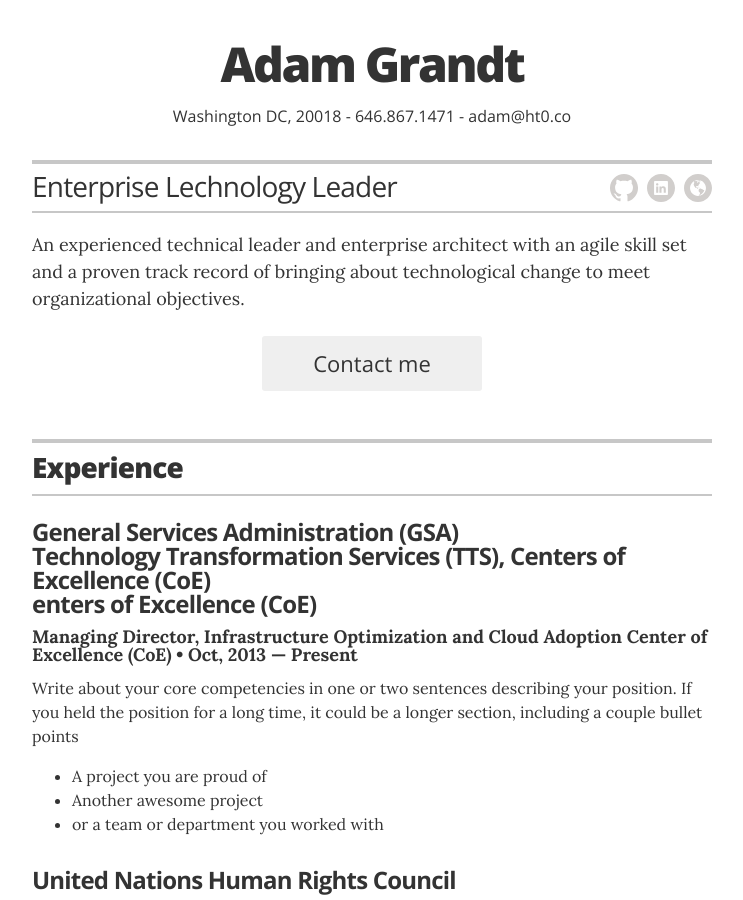
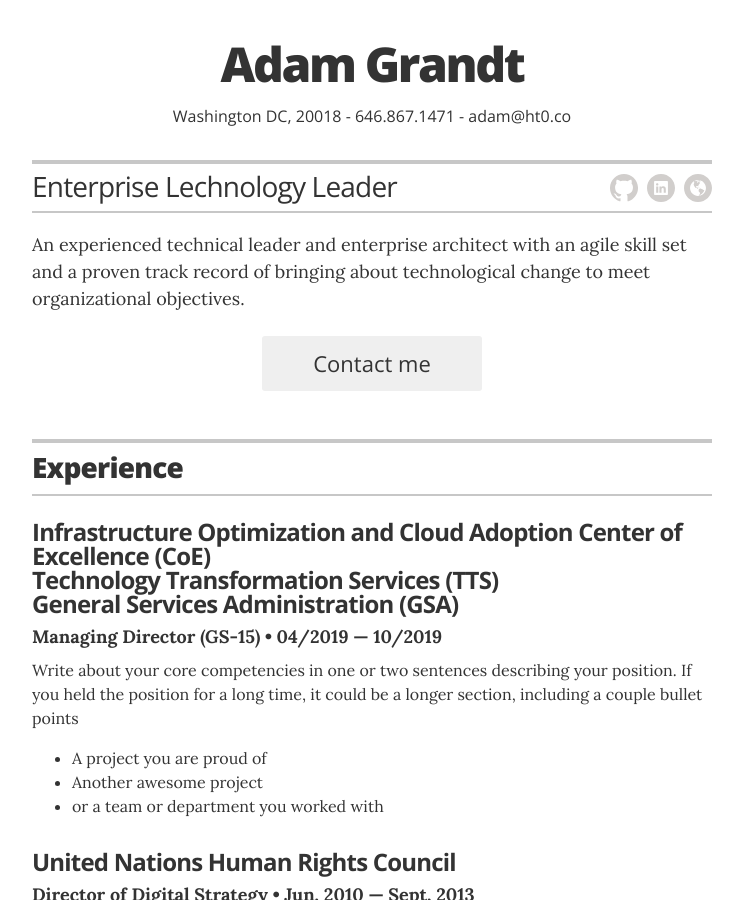
Before and after one commit to inuwashi/inuwashi.github.io, a Jekyll site: the page built from index.html, in a window 1280 px wide and 900 px high. Shown: the whole window, without its empty margins (268-1011 px from the left). Built offline with Jekyll 4.4.1, drawn with Linux system fonts in a browser that asks for light colours.

Commit message:
Some cleanup

```diff
--- a/_data/experience.yml
+++ b/_data/experience.yml
@@ -1,8 +1,8 @@
 # Jobs
 # VP of Global Communications
-- company: General Services Administration (GSA)</br>Technology Transformation Services (TTS), Centers of Excellence (CoE)</br>enters of Excellence (CoE)
-  position: Managing Director, Infrastructure Optimization and Cloud Adoption Center of Excellence (CoE)
-  duration: Oct, 2013 &mdash; Present
+- company: Infrastructure Optimization and Cloud Adoption Center of Excellence (CoE)</br>Technology Transformation Services (TTS)</br>General Services Administration (GSA)
+  position: Managing Director (GS-15)
+  duration: 04/2019 &mdash; 10/2019
   summary: Write about your core competencies in one or two sentences describing your position. If you held the position for a long time, it could be a longer section, including a couple bullet points	<ul class="resume-item-list"><li>A project you are proud of</li><li>Another awesome project</li><li>or a team or department you worked with</li></ul>
 
 # Director of Digital Stratgy
```
